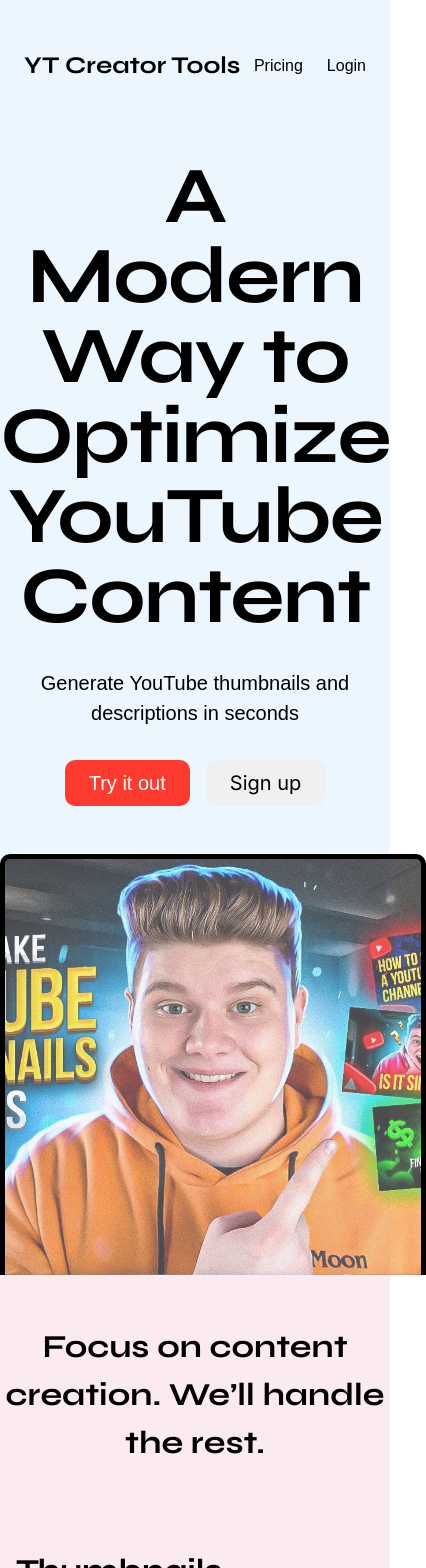
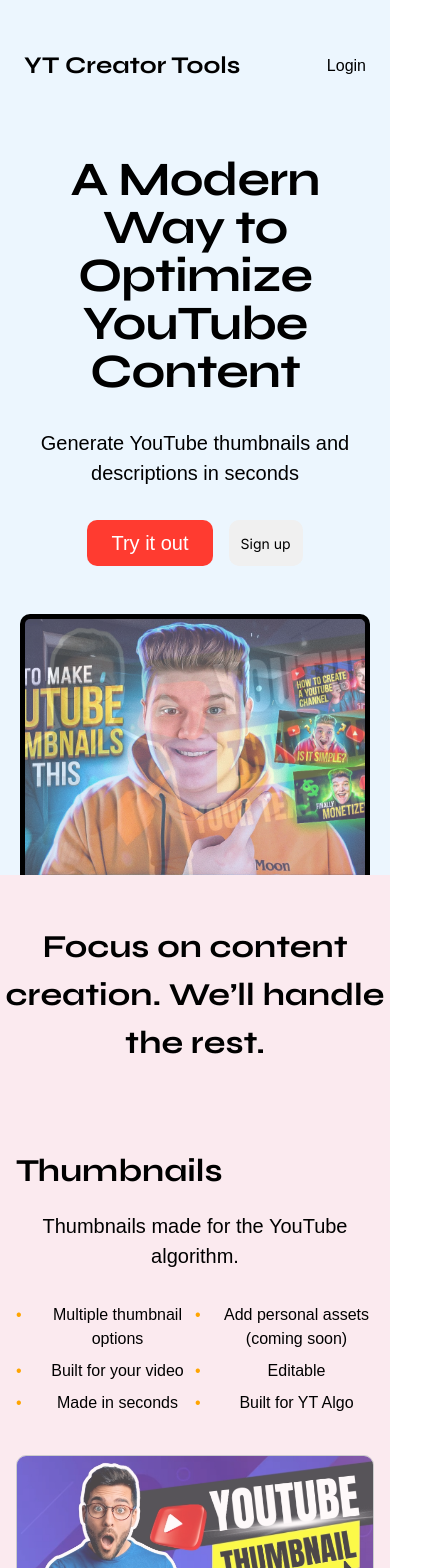
Before and after one commit to rahulbathijaa/creatorlyai-frontend, a Next.js app: page / in a window 390 px wide. Shown: the top 1568 px of the page, 426 px wide, since content can reach past the window. Built offline with nearby package versions, Linux system fonts and the light colour scheme; a web font is replaced by a local one.

Commit message:
final css changes

```diff
--- a/src/app/components/Features.tsx
+++ b/src/app/components/Features.tsx
@@ -13,7 +13,7 @@
               <li>Multiple thumbnail options</li>
               <li>Built for your video</li>
               <li>Made in seconds</li>
-              <li>Multiple options</li>
+              <li>Add personal assets (coming soon)</li>
               <li>Editable</li>
               <li>Built for YT Algo</li>
             </ul>
@@ -30,10 +30,10 @@
             <h3 className="feature-title">Descriptions</h3>
             <p className="feature-body">Create YouTube descriptions tailored for the algorithm without the work.</p>
             <ul className="feature-list">
-              <li>Multiple options</li>
+              <li>Multiple description options</li>
               <li>CTAs & Links (coming soon)</li>
-              <li>Built specifically for your video</li>
-              <li>Multiple options</li>
+              <li>Built for your video</li>
+              <li>Affiliate links (coming soon)</li>
               <li>Editable</li>
               <li>Built for YT Algo</li>
             </ul>
--- a/src/app/components/Footer.tsx
+++ b/src/app/components/Footer.tsx
@@ -15,12 +15,12 @@
             </Link>
           </li> */}
           <li>
-            <Link href="/pricing" legacyBehavior>
-              <a>Pricing</a>
+            <Link href="/login" legacyBehavior>
+              <a>Login</a>
             </Link>
           </li>
           <li>
-            <Link href="/contact" legacyBehavior>
+            <Link href="https://x.com/rahulbathijaa" legacyBehavior>
               <a>Contact</a>
             </Link>
           </li>
--- a/src/app/components/Navbar.tsx
+++ b/src/app/components/Navbar.tsx
@@ -14,11 +14,11 @@
               <a>About</a>
             </Link>
           </li> */}
-          <li>
+          {/* <li>
             <Link href="/pricing" legacyBehavior>
               <a>Pricing</a>
             </Link>
-          </li>
+          </li> */}
           <li>
             <Link href="/login" legacyBehavior>
               <a>Login</a>
--- a/src/app/globals.css
+++ b/src/app/globals.css
@@ -178,6 +178,35 @@
 
 .upload-button:hover {
   background-color: #a5a5a5;
+}
+
+@media (max-width: 768px) {
+  .upload-container {
+    padding: 8rem; /* Adjust padding for smaller screens */
+    max-width: 100%; /* Ensure full width on smaller screens */
+  }
+
+  .upload-button {
+    font-size: 1rem; /* Adjust button size */
+    padding: 0.5rem 1rem;
+  }
+}
+
+@media (max-width: 480px) {
+  .main-title {
+    font-size: 3rem;
+    max-width: 370px;
+  }
+
+  .upload-container {
+    padding: 8rem; /* Further reduce padding for very small screens */
+    max-width: 350px;
+  }
+
+  .upload-button {
+    font-size: 0.875rem; /* Further adjust button size */
+    padding: 0.5rem 0.75rem; /* Further adjust button padding */
+  }
 }
 
 .upload-text {
@@ -383,3 +412,9 @@
 .overlay-description {
   margin-top: 1rem;
 }
+
+@media (max-width: 768px) {
+  .examples-container {
+    padding: 1rem;
+  }
+}
```
